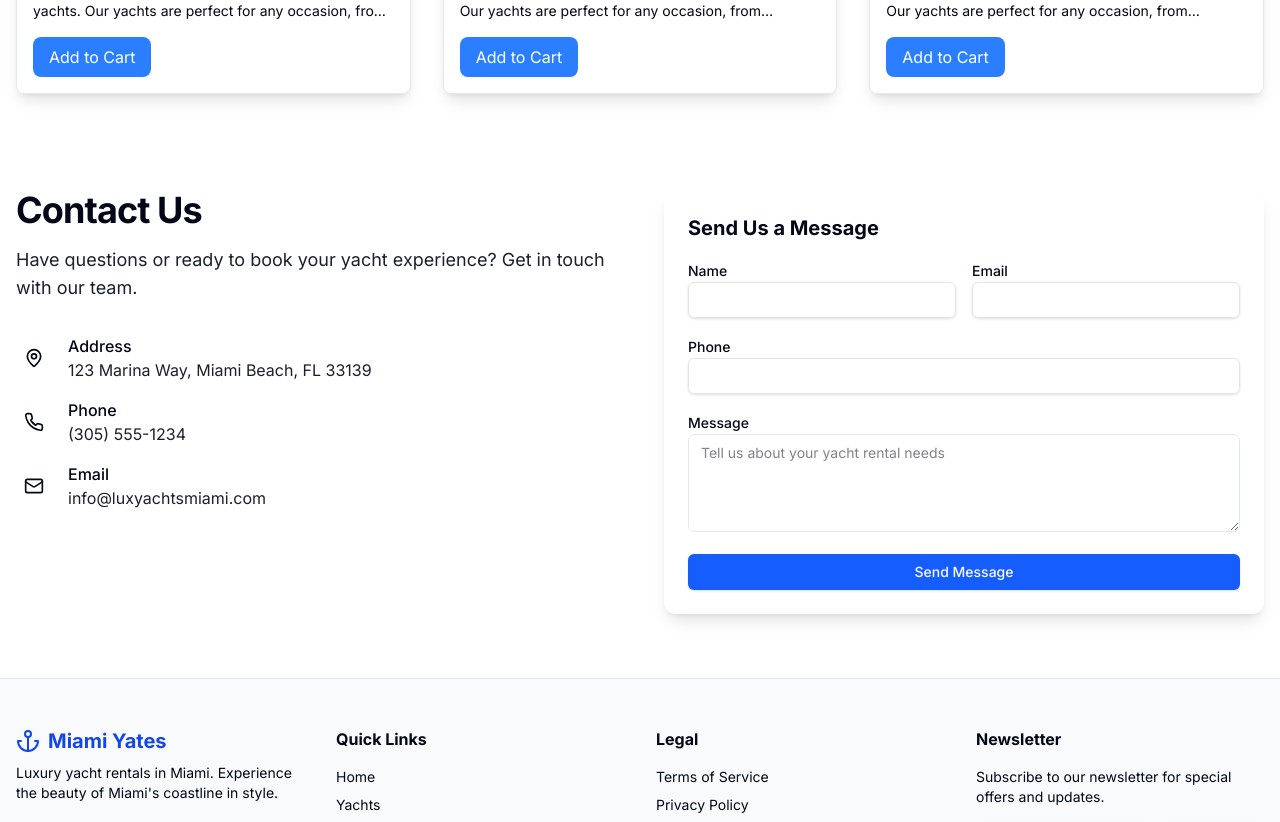
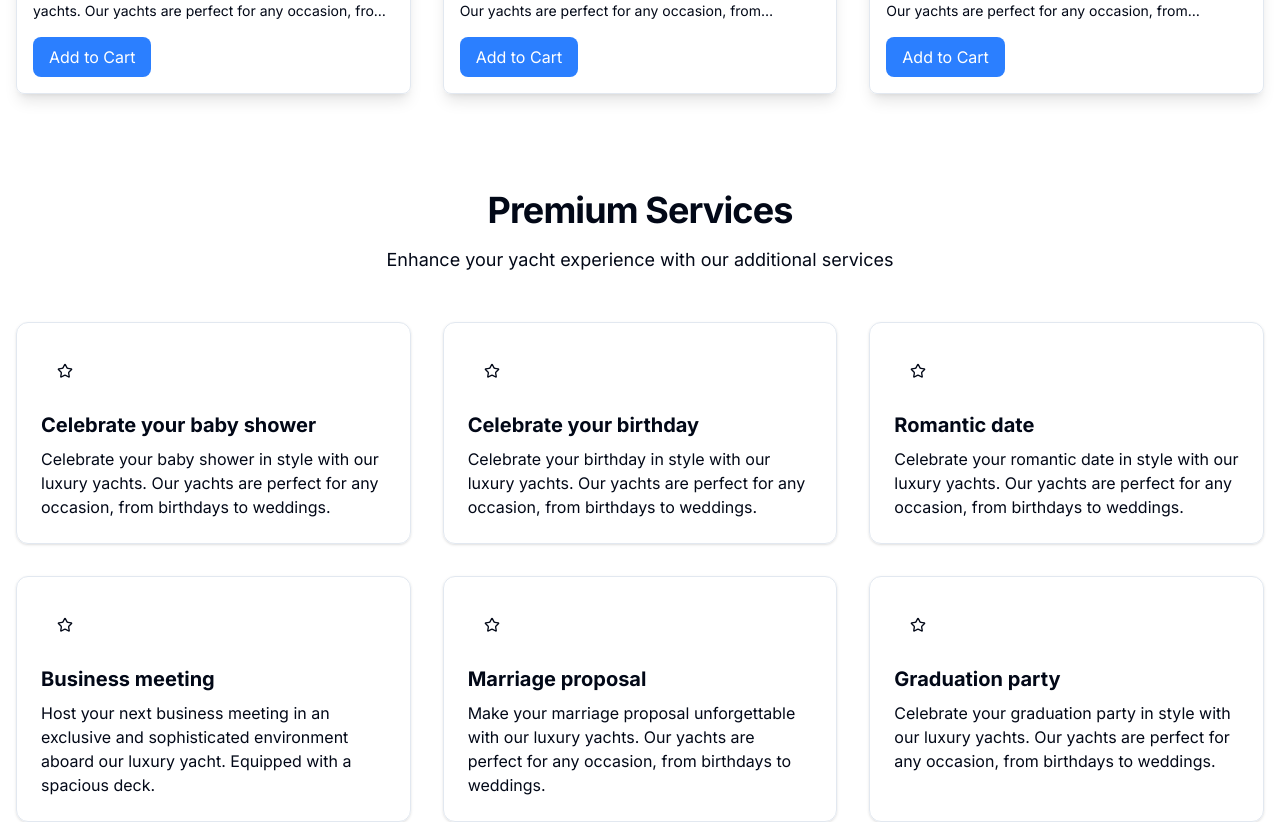
Before and after one commit to eliotaldersonfsociety/miamiyates, a Next.js app: page / in a window 1280 px wide. Shown: the part 1800-2622 px from the top of the page. Built offline with nearby package versions, Linux system fonts and the light colour scheme.

Commit message:
Update page.tsx

```diff
--- a/app/page.tsx
+++ b/app/page.tsx
@@ -8,7 +8,7 @@ import { Product } from "@/types/user";
 import { Star, MapPin, Users } from "lucide-react";
 import YachtSearchForm from "@/app/citas/page";
 import Footer from "@/app/footer/page";
-//import Services from "@/components/service/page";
+import Services from "@/components/service/page";
 import Contact from "@/app/contact/page";
 import ChatWidget from "@/components/chat/page";
 
@@ -115,6 +115,7 @@ export default function Home() {
           ))}
         </div>
       </main>
+      <Services services={servicesData} />
       <Contact />
       <Footer />
       <ChatWidget />
```
